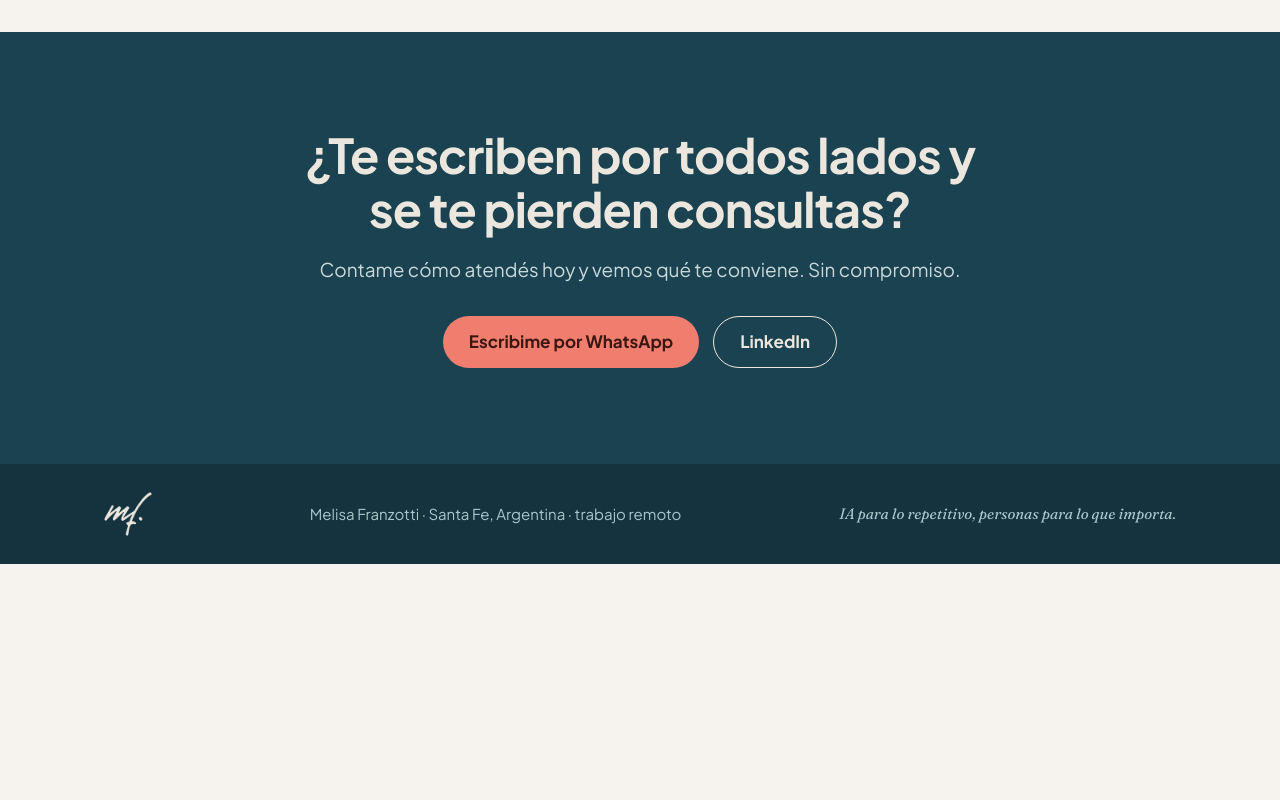
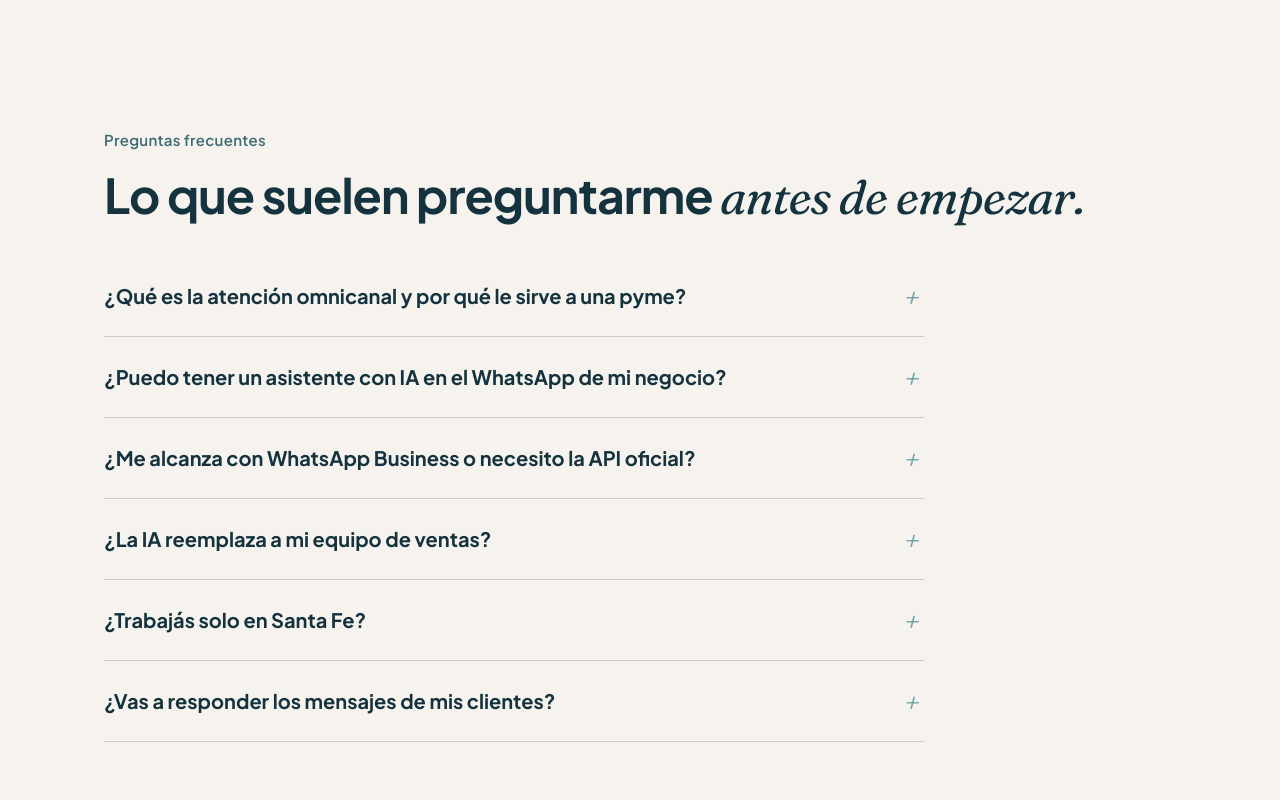
Before and after one commit to melisafranzotti/melisafranzotti.github.io, a plain HTML site: page index.html in a window 1280 px wide. Shown: the part 4780-5580 px from the top of the page. Before the commit the page ends 5344 px from the top, so only its background shows below. Drawn offline with Linux system fonts and the light colour scheme.

Commit message:
Sección de preguntas frecuentes (contenido SEO, pendiente de aprobación)
Co-Authored-By: Claude Opus 5.5 <noreply@anthropic.com>
Claude-Session: https://claude.ai/code/session_01UNg8rnDZ4enVeHRnegAHov

```diff
--- a/index.html
+++ b/index.html
@@ -118,6 +118,16 @@ section{padding:96px 0}
 .sobre p{font-size:19px}
 .no-hago{margin-top:24px;padding:20px 24px;border-radius:16px;background:var(--crema);font-size:16px;color:var(--gris)}
 .no-hago strong{color:var(--petroleo-osc)}
+
+/* preguntas */
+.preguntas .lista{max-width:820px;margin-top:32px}
+.preguntas details{border-bottom:1px solid var(--linea);padding:4px 0}
+.preguntas summary{cursor:pointer;list-style:none;padding:20px 40px 20px 0;font-size:20px;font-weight:700;position:relative}
+.preguntas summary::-webkit-details-marker{display:none}
+.preguntas summary::after{content:"+";position:absolute;right:4px;top:14px;font-family:'Fraunces',Georgia,serif;font-style:italic;font-size:30px;color:var(--agua)}
+.preguntas details[open] summary::after{content:"–"}
+.preguntas summary:focus-visible{outline:3px solid var(--agua);outline-offset:3px}
+.preguntas details p{color:var(--gris);font-size:17px;max-width:70ch}
 
 /* contacto */
 .contacto{background:var(--petroleo);color:var(--crema);text-align:center}
@@ -328,6 +338,39 @@ footer a{color:#A9C7CB}
   </div>
 </section>
 
+<section class="preguntas" id="preguntas" aria-labelledby="t-preguntas">
+  <div class="wrap">
+    <p class="eyebrow">Preguntas frecuentes</p>
+    <h2 id="t-preguntas">Lo que suelen preguntarme <span class="serif">antes de empezar.</span></h2>
+    <div class="lista">
+      <details>
+        <summary>¿Qué es la atención omnicanal y por qué le sirve a una pyme?</summary>
+        <p>Es que tu cliente pueda escribirte por Instagram, WhatsApp, Facebook o tu web y que del otro lado lo atiendan como una sola empresa: con el mismo tono, la misma información y sabiendo lo que ya habló. Para una pyme significa menos consultas perdidas y menos clientes que tienen que repetir todo.</p>
+      </details>
+      <details>
+        <summary>¿Puedo tener un asistente con IA en el WhatsApp de mi negocio?</summary>
+        <p>Sí. Un asistente con IA entrenado con la información de tu negocio puede responder las preguntas repetitivas a cualquier hora (horarios, precios, primeros datos) y pasarle la conversación a una persona de tu equipo cuando hace falta, con todo el contexto.</p>
+      </details>
+      <details>
+        <summary>¿Me alcanza con WhatsApp Business o necesito la API oficial?</summary>
+        <p>Depende del volumen. Si atendés vos o una sola persona, WhatsApp Business bien configurado suele alcanzar, y por eso es parte del nivel 1. Si varias personas responden, querés un asistente con IA o conectar anuncios con la conversación, conviene la API oficial de WhatsApp, que es lo que armo en el nivel 2.</p>
+      </details>
+      <details>
+        <summary>¿La IA reemplaza a mi equipo de ventas?</summary>
+        <p>No. La IA se encarga de lo repetitivo para que tu equipo tenga tiempo para lo que vende: escuchar, resolver dudas de verdad y generar confianza. IA para lo repetitivo, personas para lo que importa.</p>
+      </details>
+      <details>
+        <summary>¿Trabajás solo en Santa Fe?</summary>
+        <p>Estoy en la costa santafesina y trabajo en forma remota con pymes y profesionales de todo el país. Si estás en Santa Fe, Santo Tomé o Paraná, también podemos juntarnos en persona.</p>
+      </details>
+      <details>
+        <summary>¿Vas a responder los mensajes de mis clientes?</summary>
+        <p>No. No hago community management ni atiendo tus canales. Armo el sistema, la IA y el circuito para que tu equipo atienda mejor y más rápido.</p>
+      </details>
+    </div>
+  </div>
+</section>
+
 <section class="contacto" aria-labelledby="t-contacto">
   <div class="wrap">
     <h2 id="t-contacto">¿Te escriben por todos lados y se te pierden consultas?</h2>
```
